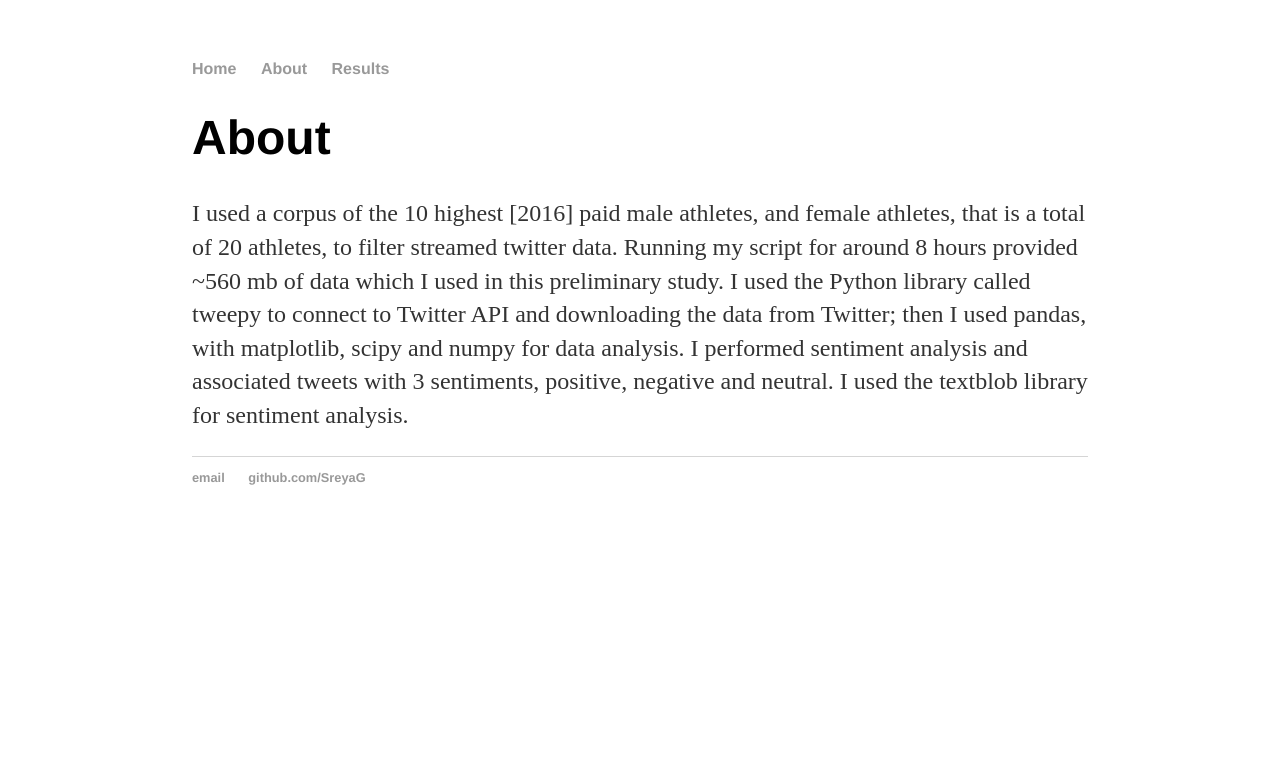
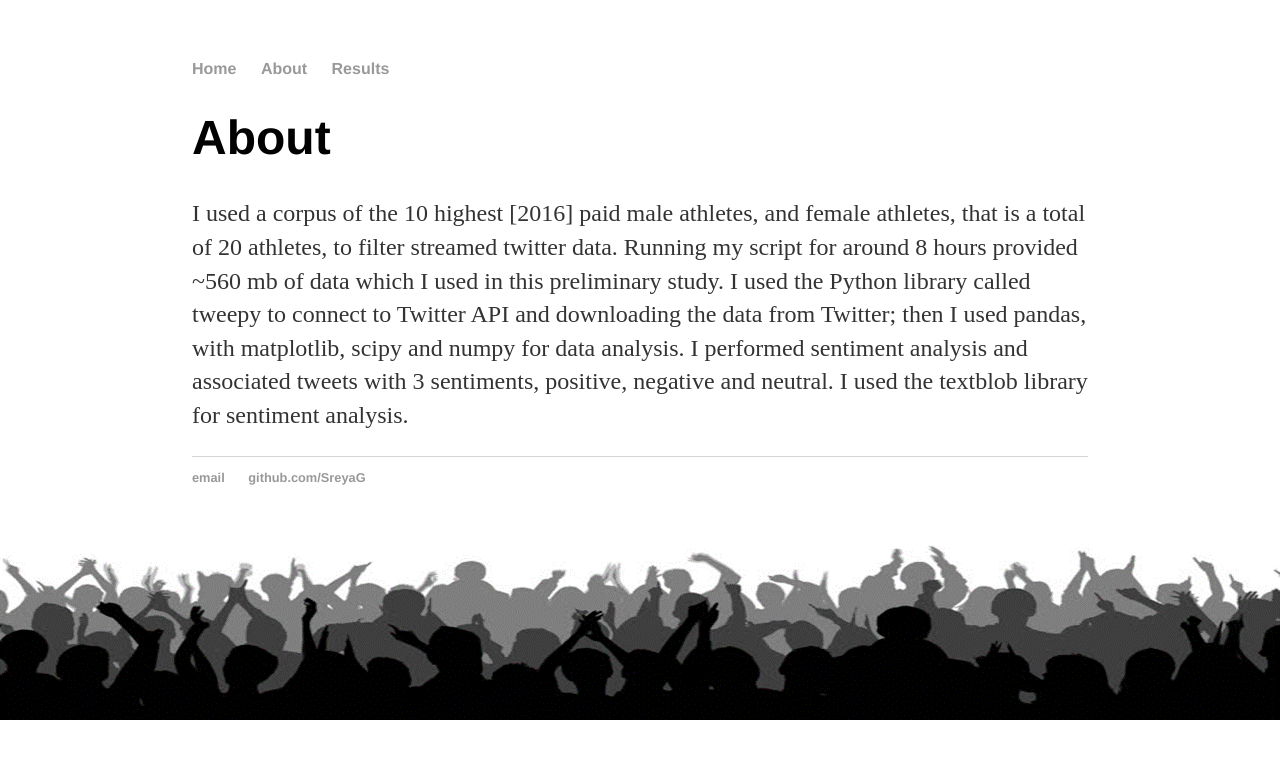
Before and after one commit to SreyaG/SportTweet, a Jekyll site: the page built from about/index.html, in a window 1280 px wide. Shown: the top 759 px of the page. Built offline with Jekyll 4.4.1, drawn with Linux system fonts in a browser that asks for light colours.

Commit message:
Update post.html

```diff
--- a/_layouts/post.html
+++ b/_layouts/post.html
@@ -5,7 +5,7 @@
 			<!-- link to main stylesheet -->
 			<link rel="stylesheet" type="text/css" href="/SportTweet/css/main1.css">
 		</head>
-		<body >
+		<body background="/SportTweet/images/fig1.png">
 			<nav>
 	    		<ul>
 	        		<li><a href="/SportTweet/">Home</a></li>
@@ -18,7 +18,7 @@
 			{{ content }}
 
 			</div><!-- /.container -->
-			<footer background="/SportTweet/images/fig1.png">
+			<footer >
 	    		<ul>
 	        		<li><a href="mailto:sreyag28@gmail.com">email</a></li>
 	        		<li><a href="https://github.com/SreyaG">github.com/SreyaG</a></li>
```
